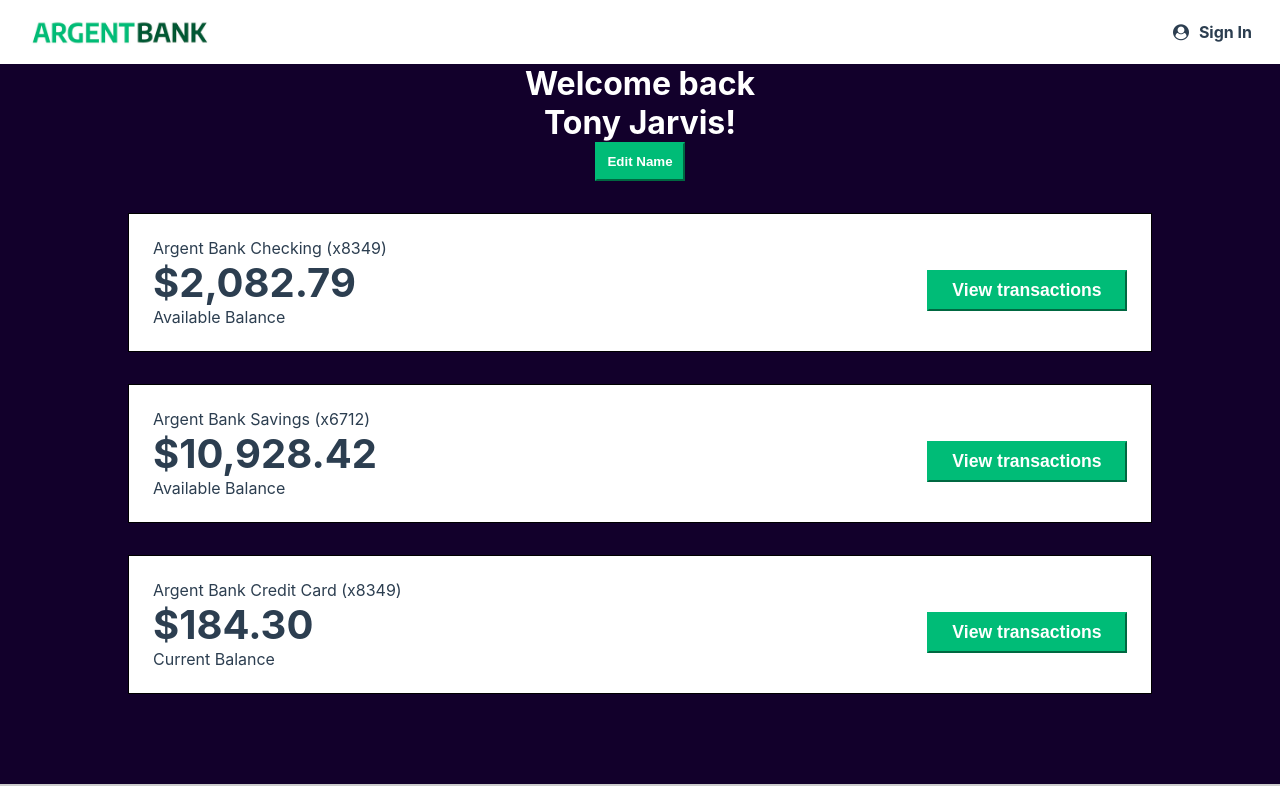
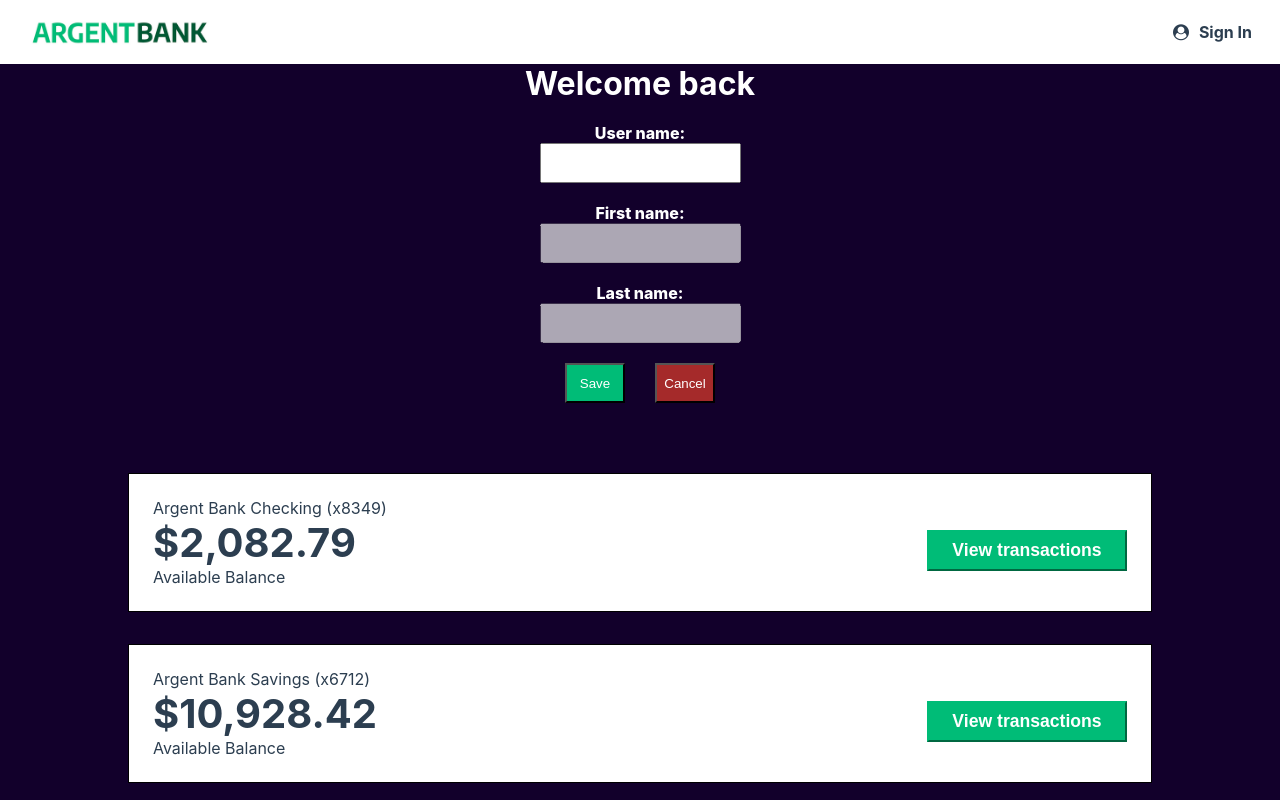
Before and after one commit to jim294/ArgentBank-website, a React (Create React App) app: page /user in a window 1280 px wide. Both pictures are taken after a click on the button "Edit Name". Shown: the top 800 px of the page. Built offline with nearby package versions, Linux system fonts and the light colour scheme.

Commit message:
update pages ok

```diff
--- a/src/App.css
+++ b/src/App.css
@@ -112,6 +112,51 @@
   margin-bottom: 0;
   font-size: 0.9rem;
 }
+
+.formUpdateEditName{
+  width: 400px;
+  display: flex;
+  flex-direction: column;
+  justify-content: center;
+  align-items: center;
+  gap: 10px;
+  margin: 20px;
+}
+
+.wrapper{
+  display: flex;
+  flex-direction: column;
+  align-items: center;
+  width: 300px;
+  padding-bottom: 10px;
+}
+
+.wrapper input{
+  height: 40px;
+  display: flex;
+  padding: 10px;
+}
+
+.formBtnUpdateName{
+  display: flex;
+  gap: 30px;
+}
+
+.save-btn,
+.cancel-btn{
+  height: 40px;
+  width: 60px;
+  color: #fff;
+}
+
+.save-btn{
+  background-color: #00bc77;
+}
+
+.cancel-btn{
+  background-color: brown;
+}
+
 
 @media (min-width: 920px) {
   .hero {
@@ -276,8 +321,12 @@
 }
 
 .header {
+  display: flex;
+  flex-direction: column;
   color: #fff;
-  margin-bottom: 2rem;
+  font-weight: 800;
+  align-items: center;
+  margin-bottom: 50px;
 }
 
 .transaction-button {
--- a/src/App.js
+++ b/src/App.js
@@ -7,6 +7,7 @@
 import Footer from '../src/components/Footer';
 import { Provider } from "react-redux";
 import store from './redux/store'
+import { ErrorPage } from "./pages/error.jsx";
 
 function App() {
   return (
@@ -17,7 +18,7 @@
 					  <Route exact path="/" element={<Home />} />
 					  <Route path="/login" element={<Login />} />
 					  <Route path="/user" element={<User />} />
-					  {/* <Route path="*" element={<ErrorPage />} /> */}
+					  <Route path="*" element={<ErrorPage />} />
 				  </Routes>
           <Footer />
 			  </BrowserRouter>
--- a/src/components/Header.jsx
+++ b/src/components/Header.jsx
@@ -8,6 +8,8 @@
     const dispatch = useDispatch();
 
     const name = user.token !== null ? user.userName : "Sign In";
+    console.log(name)
+    console.log(user)
     const linkName = user.token !== null ? "/user" : "/login";
 
     function logOut() {
--- /dev/null
+++ b/src/components/InputUser.jsx
@@ -0,0 +1,14 @@
+export function InputUser({type, name, defaultValue, onChange, labelName, disabled}) {
+    return (
+        <div className="wrapper">
+            <label htmlFor={name}>{labelName}</label>
+            <input
+                type={type}
+                name={name}
+                defaultValue={defaultValue}
+                onChange={onChange}
+                disabled={disabled}
+            />
+        </div>
+    )
+}
--- /dev/null
+++ b/src/pages/error.jsx
@@ -0,0 +1,15 @@
+import { Link } from "react-router-dom";
+
+export function ErrorPage() {
+    return (
+        <>
+            <main>
+                <section className="errorPage">
+                    <h1 className="errorPage__title">404</h1>
+                    <p className="errorPage__text">Oups! La page que vous demandez n'existe pas.</p>
+                    <Link className="errorPage__link" to="/">Page d'accueil</Link>
+                </section>
+            </main>
+        </>
+    );
+}
--- a/src/pages/login.jsx
+++ b/src/pages/login.jsx
@@ -1,6 +1,7 @@
 import { useState } from "react";
 import { useDispatch } from "react-redux";
-import { loginUser, setUser, addToken } from "../redux/authSlice";
+import { setUser, addToken } from "../redux/authSlice";
+import { loginUser } from "../utils/loginUser.js";
 import { useNavigate } from 'react-router-dom'
 import { getUserInfo } from "../utils/getUserInfo.js";
 
@@ -15,13 +16,11 @@
     const handleLogin = async (e) => {
             e.preventDefault();
             const response = await dispatch(loginUser({email, password}));
-            console.log(email, password)
 
                 if(response) {
                     const role = window.localStorage.getItem('token')
                     const output = JSON.parse(role)
                         dispatch(addToken(output))
-                        console.log(output)
 
                             const result = await getUserInfo(output);
                             if(result) {
--- a/src/pages/user.jsx
+++ b/src/pages/user.jsx
@@ -1,10 +1,81 @@
+import { useState } from 'react';
+import { useSelector, useDispatch } from 'react-redux'
+import { InputUser } from '../components/InputUser.jsx';
+import { updateInfo } from '../utils/updateInfo.js';
+import { updateUser } from '../redux/authSlice.js'
+
 const User = () => {
+
+    const user = useSelector((state) => state.user)
+    const dispatch = useDispatch();
+
+    const [editName, setEditName] = useState(false)
+    const [newUserName, setNewUserName] = useState(user.userName)
+    console.log(user.userName)
+
+    const handleEditNameClick = () => {
+      setEditName(true)
+    }
+
+    const role = window.localStorage.getItem('token')
+                    const output = JSON.parse(role)
+
+    const handleSaveClick = async (e) => {
+      e.preventDefault();
+      const response = await updateInfo(output, newUserName);
+      console.log(response)
+        if(response) {
+            dispatch(updateUser(newUserName));
+            alert('Username updated');
+        }
+    };
+
+    const handleCancelClick = (e) => {
+      e.preventDefault();
+      setEditName(false);
+    };
+
+
+
     return(
         <>
             <main className="main bg-dark">
             <div className="header">
-        <h1>Welcome back<br />Tony Jarvis!</h1>
-        <button className="edit-button">Edit Name</button>
+        <h1>Welcome back<br />{user.firstName} {user.lastName}</h1>
+        {editName ? (
+          <form className="formUpdateEditName">
+          <InputUser className="formInputUser"
+              type="text"
+              name="username"
+              defaultValue={newUserName}
+              labelName="User name:"
+              onChange={(e) => setNewUserName(e.target.value)}
+          />
+
+          <InputUser
+              type="text"
+              id="firstName"
+              defaultValue={user.firstName}
+              labelName="First name:"
+              disabled={true}
+          />
+
+          <InputUser
+              type="text"
+              id="lastName"
+              defaultValue={user.lastName}
+              labelName="Last name:"
+              disabled={true}
+          />
+
+          <div className="formBtnUpdateName">
+              <button className="btn save-btn" onClick={handleSaveClick}>Save</button>
+              <button className="btn cancel-btn" onClick={handleCancelClick}>Cancel</button>
+          </div>
+      </form>
+        ):(
+          <button className="edit-button" onClick={handleEditNameClick}>Edit Name</button>
+        )}
       </div>
       <h2 className="sr-only">Accounts</h2>
       <section className="account">
--- a/src/redux/authSlice.js
+++ b/src/redux/authSlice.js
@@ -1,5 +1,4 @@
-import {createSlice, createAsyncThunk} from '@reduxjs/toolkit'
-import axios from "axios"
+import { createSlice } from '@reduxjs/toolkit';
 
 const initialState = {
     id: null,
@@ -8,48 +7,41 @@
     firstName: '',
     lastName: '',
     userName: '',
-}
+};
 
-export const loginUser = createAsyncThunk('user', async ({ email, password }) => {
-    try {
-        const response = await axios.post("http://localhost:3001/api/v1/user/login", { email, password });
-
-        if (response.data.body.token) {
-            window.localStorage.setItem('user', JSON.stringify(response.data));
-            window.localStorage.setItem('token', JSON.stringify(response.data.body.token));
-        }
-
-        return response.data;
-    } catch (error) {
-        console.error(`An error has occurred while retrieving user information : ${error}`);
-        throw error;
-    }
-});
-
+const getUserFromLocalStorage = () => {
+    const user = localStorage.getItem('user');
+    return user ? JSON.parse(user) : null;
+};
 
 const authSlice = createSlice({
-    name: 'auth',
-    initialState,
+    name: 'user',
+    initialState: getUserFromLocalStorage() || initialState,
     reducers: {
         addToken: (state, action) => {
             state.token = action.payload;
-            return state;
+            localStorage.setItem('user', JSON.stringify(state));
         },
         setUser: (state, action) => {
-            state = { ...action.payload };
-            return state;
+            const { id, email, token, firstName, lastName, userName } = action.payload;
+            state.id = id;
+            state.email = email;
+            state.token = token;
+            state.firstName = firstName;
+            state.lastName = lastName;
+            state.userName = userName;
+            localStorage.setItem('user', JSON.stringify(state));
         },
         clearUser: (state) => {
-            state.id = null;
-            state.email = '';
-            state.token = null;
-            state.firstName = '';
-            state.lastName = '';
-            state.userName = '';
-            return state;
-        }
-    }
-})
+            localStorage.removeItem('user');
+            return initialState;
+        },
+        updateUser: (state, action) => {
+            state.userName = action.payload;
+            localStorage.setItem('user', JSON.stringify(state));
+        },
+    },
+});
 
-export const { addToken, addUser, setUser, clearUser} = authSlice.actions;
+export const { addToken, setUser, clearUser, updateUser } = authSlice.actions;
 export default authSlice.reducer;
--- /dev/null
+++ b/src/utils/updateInfo.js
@@ -0,0 +1,22 @@
+export async function updateInfo(output, newUserName) {
+    try {
+        const requestBody = {
+            userName: newUserName // Utilisation de la clé "userName" attendue par le serveur
+        };
+        const request = await fetch(`http://localhost:3001/api/v1/user/profile`, {
+            method: 'PUT',
+            headers: {
+                'accept': 'application/json',
+                'Content-Type': 'application/json',
+                'Authorization': `Bearer ${output}`
+            },
+            body: JSON.stringify(requestBody)
+        });
+
+        const response = await request.json();
+        console.log(response)
+        return response.status === 200;
+    } catch (error) {
+        console.error(`An error occurred while updating user info : ${error}`);
+    }
+}
```
Also changed, not shown: src/utils/logOut.js (added).
